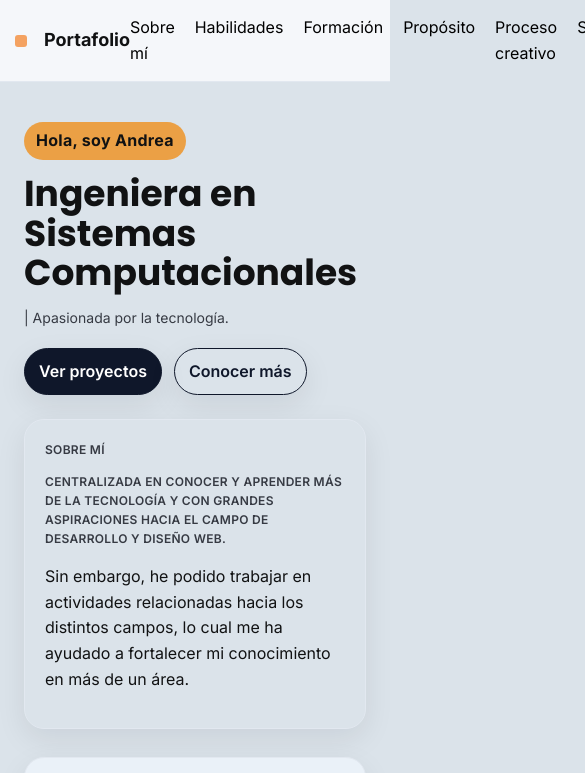
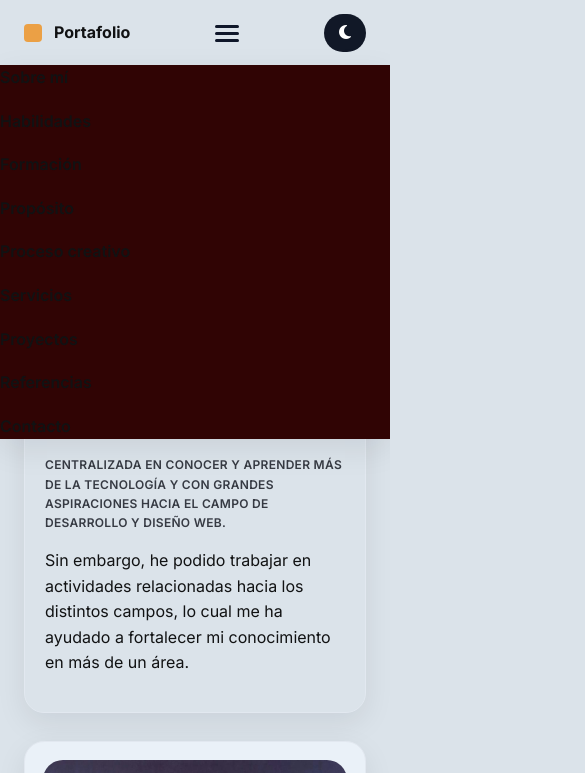
Before and after one commit to and12lop/portafolio, a plain HTML site: page index.html in a window 390 px wide. Shown: the top 773 px of the page, 585 px wide, since content can reach past the window. Drawn offline with Linux system fonts and the light colour scheme.

Commit message:
Update index.html

```diff
--- a/index.html
+++ b/index.html
@@ -9,6 +9,40 @@
   <link rel="preconnect" href="https://fonts.gstatic.com" crossorigin>
   <link href="https://fonts.googleapis.com/css2?family=Poppins:wght@300;400;500;600;700&family=Inter:wght@300;400;500;600;700&display=swap" rel="stylesheet">
   <style>
+    .nav-toggle {
+  display: none;
+  flex-direction: column;
+  gap: 4px;
+  cursor: pointer;
+}
+.nav-toggle span {
+  height: 3px;
+  width: 24px;
+  background: var(--ink);
+  border-radius: 2px;
+}
+
+@media (max-width: 768px) {
+  .nav ul {
+    display: none;
+    flex-direction: column;
+    background: #300404;
+    position: absolute;
+    top: 65px;
+    left: 0;
+    right: 0;
+    padding: 20px;
+    box-shadow: var(--shadow);
+  }
+
+  .nav ul.open {
+    display: flex;
+  }
+
+  .nav-toggle {
+    display: flex;
+  }
+}
     :root{
       --bg:#dbe3ea;          /* fondo principal */
       --text:#111213;        /* texto primario */
@@ -87,28 +121,32 @@
 </head>
 <body>
 
-
-  <!-- Header / Nav -->
-  <header>
-  <nav style="display:flex; justify-content:space-between; align-items:center; padding:15px; background:#f5f7fa;">
-    <div class="brand" style="font-weight:bold; font-size:18px;">
-      <span style="display:inline-block; width:12px; height:12px; background:#f4a261; border-radius:3px; margin-right:5px;"></span>
-      <span>Portafolio</span>
+<nav class="nav">
+  <div class="brand">
+    <span class="dot"></span> <span>Portafolio</span>
   </div>
 
-    <ul style="list-style:none; display:flex; gap:20px; margin:0; padding:0;">
-      <li><a href="#sobre-mi" style="text-decoration:none; color:#000;">Sobre mí</a></li>
-      <li><a href="#habilidades" style="text-decoration:none; color:#000;">Habilidades</a></li>
-      <li><a href="#formacion" style="text-decoration:none; color:#000;">Formación</a></li>
-      <li><a href="#proposito" style="text-decoration:none; color:#000;">Propósito</a></li>
-      <li><a href="#proceso" style="text-decoration:none; color:#000;">Proceso creativo</a></li>
-      <li><a href="#servicios" style="text-decoration:none; color:#000;">Servicios</a></li>
-      <li><a href="#proyectos" style="text-decoration:none; color:#000;">Proyectos</a></li>
-      <li><a href="#referencias" style="text-decoration:none; color:#000;">Referencias</a></li>
-      <li><a href="#contacto" style="text-decoration:none; color:#000;">Contacto</a></li>
+  <!-- Botón hamburguesa -->
+  <div class="nav-toggle">
+    <span></span>
+    <span></span>
+    <span></span>
+  </div>
+
+  <!-- Menú de navegación -->
+  <ul>
+    <li><a href="#sobre-mi">Sobre mí</a></li>
+    <li><a href="#habilidades">Habilidades</a></li>
+    <li><a href="#formacion">Formación</a></li>
+    <li><a href="#proposito">Propósito</a></li>
+    <li><a href="#proceso">Proceso creativo</a></li>
+    <li><a href="#servicios">Servicios</a></li>
+    <li><a href="#proyectos">Proyectos</a></li>
+    <li><a href="#referencias">Referencias</a></li>
+    <li><a href="#contacto">Contacto</a></li>
   </ul>
 
-    <!-- Aquí va tu botón de modo día/noche -->
+  <!-- Botón modo claro/oscuro -->
   <div class="modo">
     <button onclick="toggleDarkMode()"
       style="background:#111827; color:#ffffff; border:none; border-radius:25px; padding:10px 15px; cursor:pointer; font-size:16px;">
@@ -116,6 +154,7 @@
     </button>
   </div>
 </nav>
+
 </header>
 
 <!-- Script para cambiar tema -->
@@ -438,10 +477,7 @@
 
 
 <div style="height:16px"></div>
-<div class="kicker">Redes</div>
 <div class="socials">
-<a aria-label="GitHub" href="#" title="GitHub">
-<svg class="icon" viewBox="0 0 24 24" fill="currentColor" xmlns="http://www.w3.org/2000/svg"><path fill-rule="evenodd" clip-rule="evenodd" d="M12 .5a12 12 0 00-3.79 23.4c.6.11.82-.26.82-.58v-2c-3.34.73-4.04-1.61-4.04-1.61-.55-1.38-1.34-1.75-1.34-1.75-1.1-.75.08-.74.08-.74 1.22.09 1.86 1.25 1.86 1.25 1.08 1.84 2.84 1.31 3.54 1 .11-.8.42-1.31.76-1.61-2.67-.3-5.47-1.33-5.47-5.93 0-1.31.47-2.38 1.24-3.22-.12-.3-.54-1.52.12-3.17 0 0 1.01-.32 3.3 1.23a11.5 11.5 0 016 0c2.3-1.55 3.3-1.23 3.3-1.23.66 1.65.24 2.87.12 3.17.77.84 1.24 1.91 1.24 3.22 0 4.61-2.8 5.62-5.48 5.92.43.38.81 1.11.81 2.24v3.32c0 .32.21.69.82.58A12 12 0 0012 .5z"/></svg>
 </a>
 </a>
 </div>
@@ -455,6 +491,13 @@
   <p>© <span id="year"></span> Andrea Jaramillo. Todos los derechos reservados.</p>
 </footer>
 
+<script>
+  const toggleBtn = document.querySelector(".nav-toggle");
+  const navMenu = document.querySelector(".nav ul");
 
+  toggleBtn.addEventListener("click", () => {
+    navMenu.classList.toggle("open");
+  });
+</script>
 </body>
 </html>
```
Lines whose indentation alone changed are shown as unchanged.
